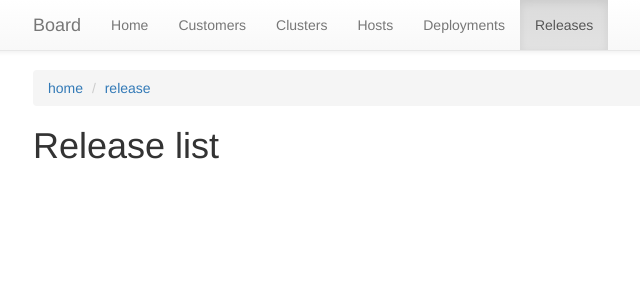
After one commit to magmax/versions, a Django app: page /html/release in a window 1280 px wide. The commit adds this page. Shown: the top 300 px of the page, without its empty margins (37-677 px from the left). Run offline with Django 3.2, Linux system fonts and the light colour scheme; data that the repository does not hold is empty; some libraries are stand-ins or nearby versions.

Commit message:
Add release

```diff
--- a/versionmgr/version/templates/_navbar.html
+++ b/versionmgr/version/templates/_navbar.html
@@ -1,9 +1,4 @@
 {% url 'home' as url_home %}
-{% url 'customers' as url_customers %}
-{% url 'clusters' as url_clusters %}
-{% url 'hosts' as url_hosts %}
-{% url 'deployments' as url_deployments %}
-
 
 <div class="navbar navbar-default navbar-fixed-top" role="navigation">
   <div class="container">
@@ -14,15 +9,16 @@
         <span class="icon-bar"></span>
         <span class="icon-bar"></span>
       </button>
-      <a class="navbar-brand" href="{% url 'home' %}">Board</a>
+      <a class="navbar-brand" href="{{ url_home }}">Board</a>
     </div>
     <div class="navbar-collapse collapse">
       <ul class="nav navbar-nav">
         <li><a href="{{ url_home }}">Home</a></li>
-        <li><a href="{{ url_customers }}">Customers</a></li>
-        <li><a href="{{ url_clusters }}">Clusters</a></li>
-        <li><a href="{{ url_hosts }}">Hosts</a></li>
-        <li><a href="{{ url_deployments }}">Deployments</a></li>
+        <li><a href="{% url 'customers' %}">Customers</a></li>
+        <li><a href="{% url 'clusters' %}">Clusters</a></li>
+        <li><a href="{% url 'hosts' %}">Hosts</a></li>
+        <li><a href="{% url 'deployments' %}">Deployments</a></li>
+        <li><a href="{% url 'releases' %}">Releases</a></li>
       </ul>
     </div>
   </div>
--- /dev/null
+++ b/versionmgr/version/templates/releases.html
@@ -0,0 +1,15 @@
+{% extends 'base.html' %}
+
+{% block breadcrumb %}
+<li><a href="{% url 'releases' %}">release</a></li>
+{% endblock %}
+
+{% block content %}
+<h1>Release list</h1>
+
+<ul>
+  {% for dep in releases %}
+  <li> {% include 'frag_release.html' with release=dep only %}</td> </li>
+  {% endfor %}
+</ul>
+{% endblock %}
--- a/versionmgr/version/views.py
+++ b/versionmgr/version/views.py
@@ -95,6 +95,10 @@ class CustomerView(ObjectView):
     fields = ('id', 'name')
 
 
+class ReleaseView(ObjectView):
+    fields = ('id', 'name')
+
+
 class ClusterWithHostsView(ClusterView):
     name_view_map = dict(
         hosts=HostView,
@@ -131,6 +135,12 @@ class ApplicationDetail(ApplicationView):
 class CustomerDetail(CustomerView):
     name_view_map = dict(
         deployments=DeploymentView,
+    )
+
+
+class ReleaseDetail(ReleaseView):
+    name_view_map = dict(
+        services=ServiceView,
     )
 
 
@@ -376,3 +386,21 @@ def customer_list(request, mode="json"):
     if mode == 'json':
         return JsonResponse(dict(customers=[x.to_dict() for x in objs]))
     return render(request, 'customers.html', dict(customers=objs))
+
+
+@require_GET
+def release(request, pk, mode="json"):
+    v = models.Release.objects.get(pk=pk)
+    release = ReleaseDetail.from_model(v)
+    if mode == 'json':
+        return JsonResponse(dict(release=release))
+    return render(request, 'release.html', dict(release=release))
+
+
+@require_GET
+def release_list(request, mode="json"):
+    objs = generic_list(ReleaseView, models.Release, ['name'])
+
+    if mode == 'json':
+        return JsonResponse(dict(releases=[x.to_dict() for x in objs]))
+    return render(request, 'releases.html', dict(releases=objs))
--- a/versionmgr/versionmgr/urls.py
+++ b/versionmgr/versionmgr/urls.py
@@ -49,5 +49,9 @@ urlpatterns = [
         dict(mode='html'), name="customer"),
     url(r'^html/customer/?$', views.customer_list,
         dict(mode='html'), name="customers"),
+    url(r'^html/release/(?P<pk>\d+)/?$', views.release,
+        dict(mode='html'), name="release"),
+    url(r'^html/release/?$', views.release_list,
+        dict(mode='html'), name="releases"),
     url(r'^admin/', admin.site.urls),
 ]
```
Also changed, not shown: versionmgr/version/models.py (+18 -1 lines), versionmgr/version/templates/release.html (added, +39 -0 lines), versionmgr/version/migrations/0012_auto_20161002_0555.py (added).
